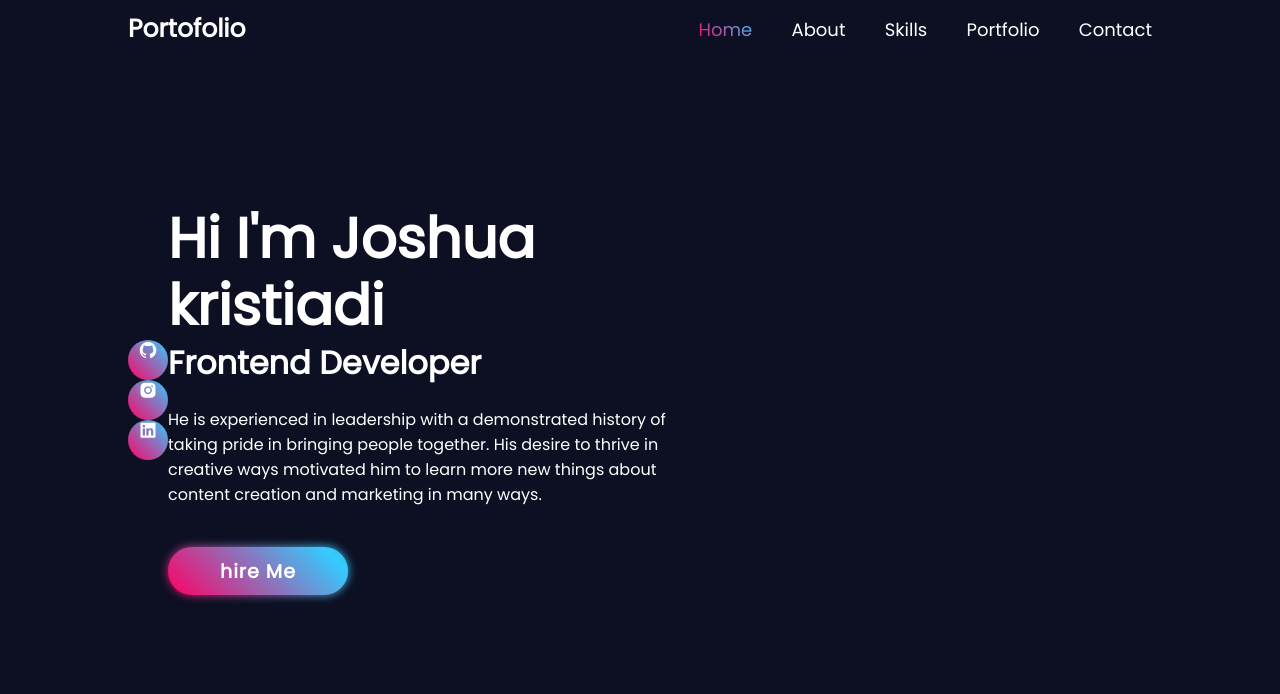
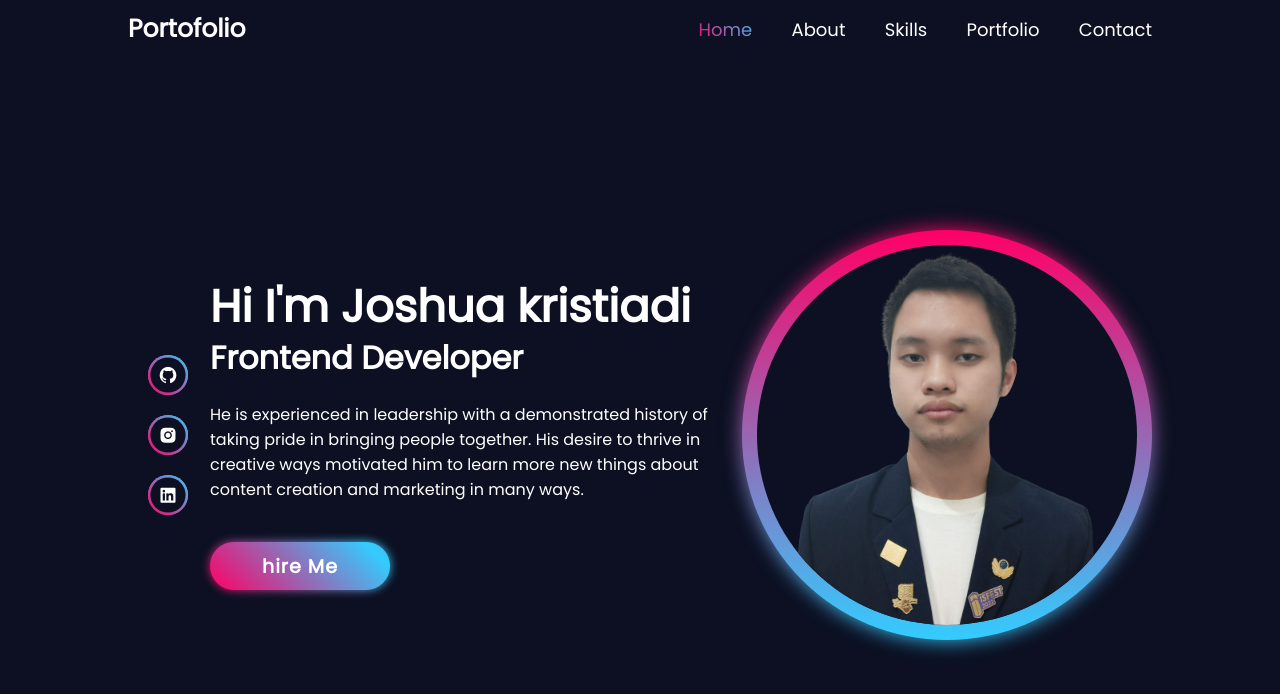
Before and after one commit to Jojokristiadi/membuat-portofolio, a plain HTML site: page index.html in a window 1280 px wide. Drawn offline with nearby package versions, Linux system fonts and the light colour scheme.

Commit message:
create gradation

```diff
--- a/index.html
+++ b/index.html
@@ -12,11 +12,11 @@
     <header class="header">
         <a href="#" class="logo">Portofolio</a>
         <nav class="navbar">
-            <a href="#" class="active">Home</a>
-            <a href="#">About</a>
-            <a href="#">Skills</a>
-            <a href="#">Portfolio</a>
-            <a href="#">Contact</a>
+            <a href="#" style="--i:1;" class="active">Home</a>
+            <a href="#" style="--i:2;">About</a>
+            <a href="#" style="--i:3;">Skills</a>
+            <a href="#" style="--i:4;">Portfolio</a>
+            <a href="#" style="--i:5;">Contact</a>
 
         </nav>
     </header>
@@ -39,6 +39,15 @@
                 <a href="#" class="btn">hire Me</a>
 
         </div>
+        <div class="home-img">
+            <div class="glowing-circle">
+                <span></span>
+                <span></span>
+                <div class="image">
+                    <img src="photos.png" alt="">
+                </div>
+            </div>
+        </div>
     </section>
 </body>
 </html>
--- a/style.css
+++ b/style.css
@@ -30,14 +30,21 @@ body .header .logo {
     font-weight: 600;
     pointer-events: none;
     text-decoration: none;
+    opacity: 0;
+    animation: slideTop 1s ease forwards;
+
 }
 
 .navbar a {
     font-size: 18px;
     color: white;
+    display: inline-block;
     text-decoration: none;
     font-weight: 500;
     margin-left: 35px;
+    opacity: 0;
+    animation: slideTop .5s ease forwards;
+    animation-delay: calc(.2s * var(--i)) ;
 }
 
 .navbar a.active,
@@ -51,29 +58,40 @@ body .header .logo {
     height: 100vh;
     display: flex;
     align-items: center;
-    padding: 0 10%;
+    padding: 70px 10% 0;
+    justify-content: space-between;
 
 }
 
 .home-content {
     max-width: 500px;
+    margin-left: -30px;
+
 }
 
 .home-content h1 {
-    font-size: 56px;
+    font-size: 45px;
     font-weight: 700;
     line-height: 1.2;
+    opacity: 0;
+    animation: slideRIGHT .5s ease forwards;
+    animation-delay: .7s;
 }
 
 .home-content h3 {
     font-size: 32px;
     font-weight: 700;
+    opacity: 0;
+    animation: slideLeft .5s ease forwards;
+    animation-delay: 1s;
 }
 
 .home-content p {
     font-size: 16px;
     margin: 20px 0 40px;
-
+    opacity: 0;
+    animation: slideLeft .5s ease forwards;
+    animation-delay: 1.5s;
 }
 
 .btn {
@@ -91,6 +109,9 @@ body .header .logo {
     font-size: 19px;
     color: #fff;
     z-index: 1;
+    opacity: 0;
+    animation: slideTop 1s ease forwards;
+    animation-delay: 1.8s;
 }
 
 .btn::before {
@@ -129,6 +150,7 @@ body .header .logo {
 }
 
 .home-sci a {
+    position: relative;
     display: flex;
     width: 40px;
     height: 40px;
@@ -138,5 +160,127 @@ body .header .logo {
     justify-content: center;
     color: #fff;
     text-decoration: none;
+    align-items: center;
+    margin: 20px;
+    z-index: 1;
+}
+
+.home-sci a::before {
+    content: '';
+    position: absolute;
+    width: 100%;
+    height: 100%;
+    background: linear-gradient(45deg, #f06, #3cf);
+    border-radius: 50%;
+    z-index: -1;
+    transition: .10s ease;
+}
+
+.home-sci a:hover::before {
+    filter: blur(5px);
+}
+
+.home-sci a::after {
+    content: '';
+    position: absolute;
+    width: 100%;
+    height: 100%;
+    background: #0c1022;
+    border-radius: 50%;
+    transform:scale(.88);
+    z-index: -1;
+    transition: .10s ease;
+}
+
+.home-sci a:hover::after {
+    transform: scale(0);
 
 }
+
+.home-img {
+    width: 410px;
+    height: 410px;
+}
+
+.home-img .glowing-circle {
+    position: relative;
+    width: 100%;
+    height: 100%;
+    border-radius: 50%;
+    display: flex;
+    justify-content: center;
+    align-items: center;
+}
+
+.home-img .glowing-circle::after {
+    content: '';
+    position: absolute;
+    width: 380px;
+    height: 380px;
+    background: #0c1022;
+    border-radius: 50%;
+}
+
+.glowing-circle .image {
+    position: relative;
+    width: 380px;
+    height: 380px;
+    z-index: 1;
+    border-radius: 50%;
+    overflow: hidden;
+}
+
+.glowing-circle span {
+    position: absolute;
+    width: 100%;
+    height: 100%;
+    background: linear-gradient(#f06,#3cf);
+    border-radius: 50%;
+}
+
+.glowing-circle span:nth-child(1) {
+    filter: blur(10px);
+}
+
+.image img {
+    position: absolute;
+    left: 50%;
+    top: 1px;
+    transform: translateX(-50%);
+    max-width: 400px;
+    object-fit: cover;
+}
+
+/* KEYFRAMES ANIMATION */
+@keyframes slideTop {
+    0% {
+        opacity: 0;
+        transform: translateY(100px);
+    }
+    100% {
+        opacity:1;
+        transform: translateY(0);
+    }
+}
+
+@keyframes slideRIGHT {
+    0% {
+        opacity: 0;
+        transform: translateX(-100px);
+    }
+    100% {
+        opacity:1;
+        transform: translateX(0);
+    }
+}
+
+@keyframes slideLeft {
+    0% {
+        opacity: 0;
+        transform: translateXY(100px);
+    }
+    100% {
+        opacity:1;
+        transform: translateY(0);
+    }
+}
```
Also changed, not shown: photos.png (added).
